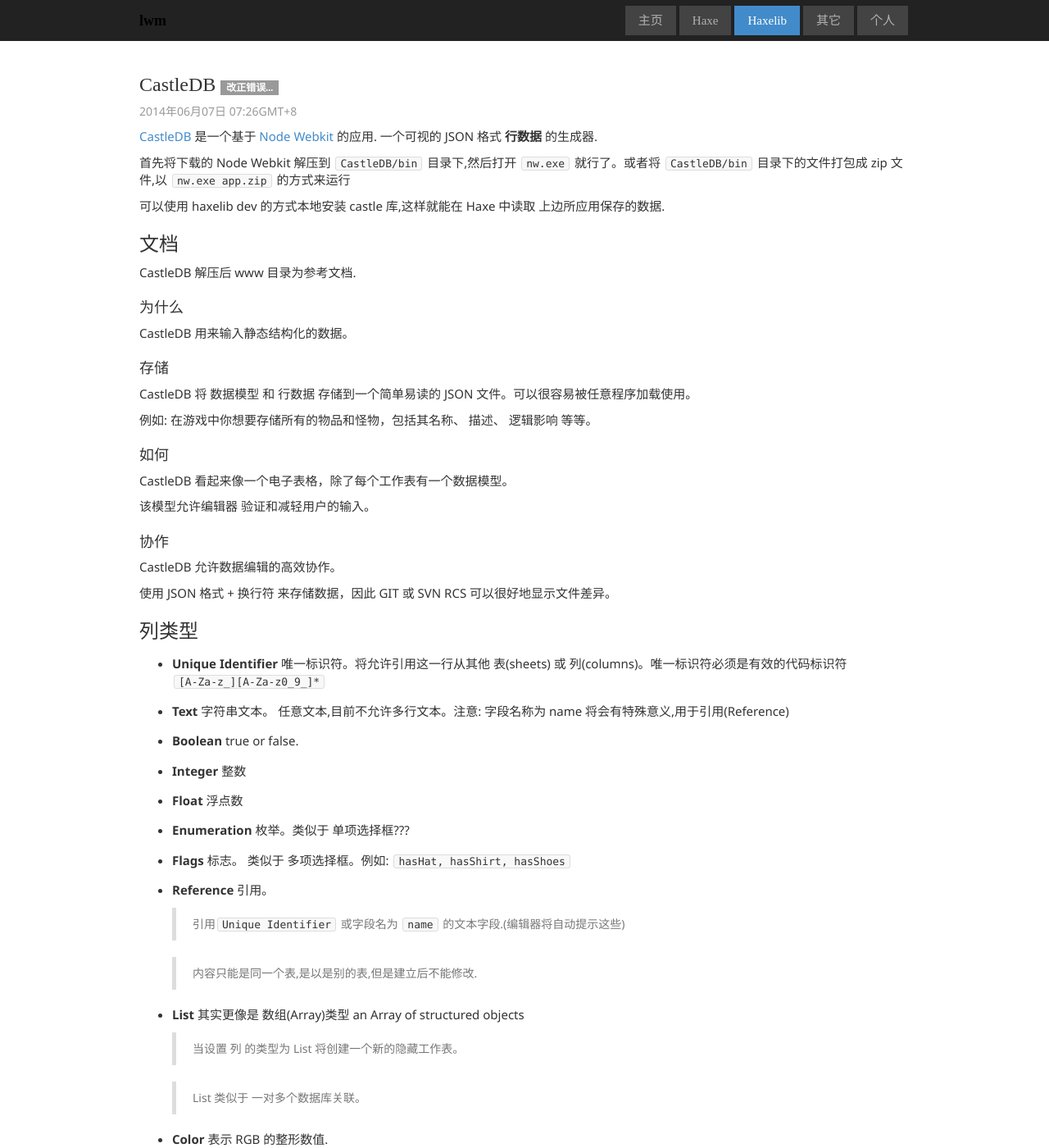
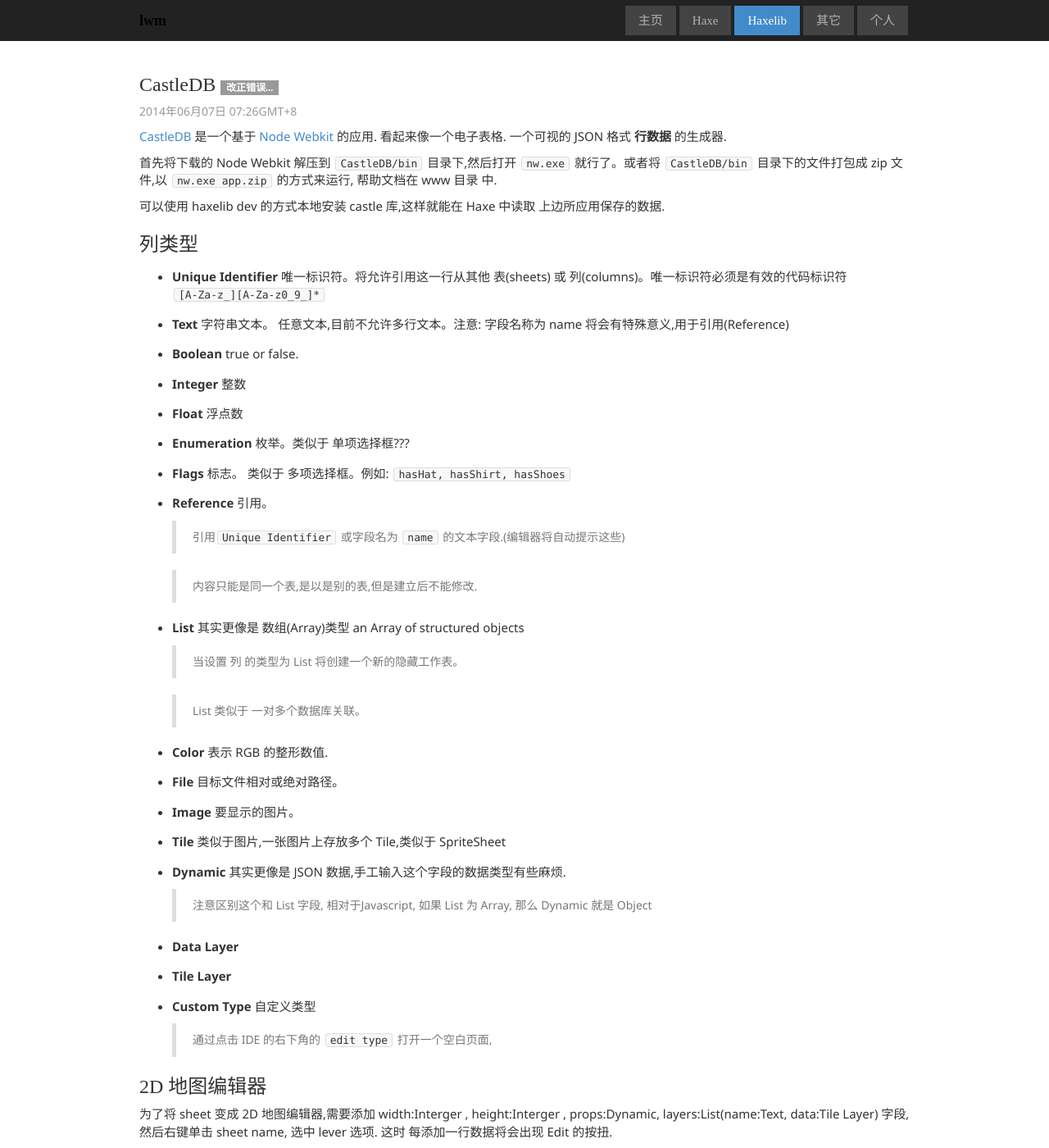
Before and after one commit to R32/r32.github.io, a Jekyll site: the page built from _posts/2014-06-07-haxelib-castle.markdown, in a window 1280 px wide and 1400 px high. Shown: the whole window at 82% size. Built offline with Jekyll 4.4.1, drawn with Linux system fonts in a browser that asks for light colours; Markdown is read by kramdown in place of the engine named in the settings; some of the changed text lies outside the part shown.

```diff
--- a/_posts/2014-06-07-haxelib-castle.markdown
+++ b/_posts/2014-06-07-haxelib-castle.markdown
@@ -7,10 +7,12 @@
 
 ---
 
- [CastleDB] 是一个基于 [Node Webkit] 的应用. 一个可视的 JSON 格式 **行数据** 的生成器.
+ [CastleDB] 是一个基于 [Node Webkit] 的应用. 看起来像一个电子表格. 一个可视的 JSON 格式 **行数据** 的生成器.
 
 
- 首先将下载的 Node Webkit 解压到 `CastleDB/bin` 目录下,然后打开 `nw.exe` 就行了。或者将 `CastleDB/bin` 目录下的文件打包成 zip 文件,以 `nw.exe app.zip` 的方式来运行
+ 首先将下载的 Node Webkit 解压到 `CastleDB/bin` 目录下,然后打开 `nw.exe` 就行了。或者将 `CastleDB/bin` 目录下的文件打包成 zip 文件,以 `nw.exe app.zip` 的方式来运行,  帮助文档在 www 目录 中.
+
+
 
 
  可以使用 haxelib dev 的方式本地安装 castle 库,这样就能在 Haxe 中读取 上边所应用保存的数据.
@@ -20,32 +22,6 @@
 
 <!-- more -->
 
-### 文档
-
-CastleDB 解压后 www 目录为参考文档.
-
-
-#### 为什么
-
-CastleDB 用来输入静态结构化的数据。
-
-#### 存储
-
-CastleDB 将 数据模型 和 行数据 存储到一个简单易读的 JSON 文件。可以很容易被任意程序加载使用。
-
-例如: 在游戏中你想要存储所有的物品和怪物，包括其名称、 描述、 逻辑影响 等等。
-
-#### 如何
-
-CastleDB 看起来像一个电子表格，除了每个工作表有一个数据模型。
-
-该模型允许编辑器 验证和减轻用户的输入。
-
-#### 协作
-
-CastleDB 允许数据编辑的高效协作。
-
-使用 JSON 格式 + 换行符 来存储数据，因此 GIT 或 SVN RCS 可以很好地显示文件差异。
 
 ### 列类型
 
@@ -94,6 +70,29 @@
  * **Custom Type** 自定义类型
 
 	> 通过点击 IDE 的右下角的 `edit type` 打开一个空白页面,
+
+
+
+
+
+### 2D 地图编辑器
+
+
+为了将 sheet 变成 2D 地图编辑器,需要添加 width:Interger , height:Interger , props:Dynamic, layers:List(name:Text, data:Tile Layer) 字段,然后右键单击 sheet name, 选中 lever 选项. 这时 每添加一行数据将会出现 Edit 的按扭.
+
+ * New Layer 将自动填充 layers:List
+
+ * Lock Grid 画图时锁定为 Grid 模式
+
+ * Mode
+
+   - Tiles
+
+   - Ground
+
+   - Objects
+
+
 
 
 ### 代码中调用
```
Also changed, not shown: 1 other file.
